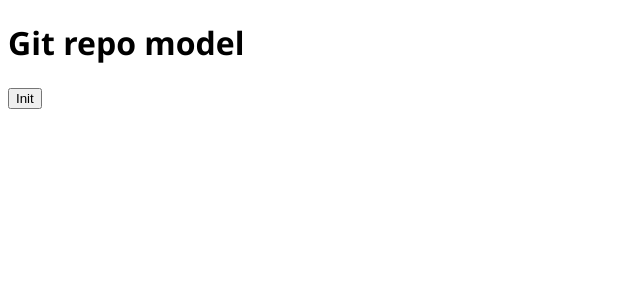
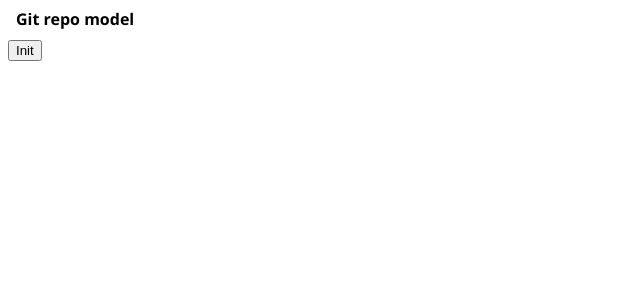
Before and after one commit to ldanet/git-graph-sandbox, a React (Vite) app: page / in a window 1280 px wide. Shown: the top 300 px of the page, without its empty margins (0-640 px from the left). Built offline with nearby package versions, Linux system fonts and the light colour scheme.

Commit message:
Make heading smaller

```diff
--- a/src/styles.css
+++ b/src/styles.css
@@ -1,3 +1,8 @@
+h1 {
+  font-size: 1em;
+  margin: 0.5em;
+}
+
 .draggable {
   height: 100px;
   width: 100px;
```
